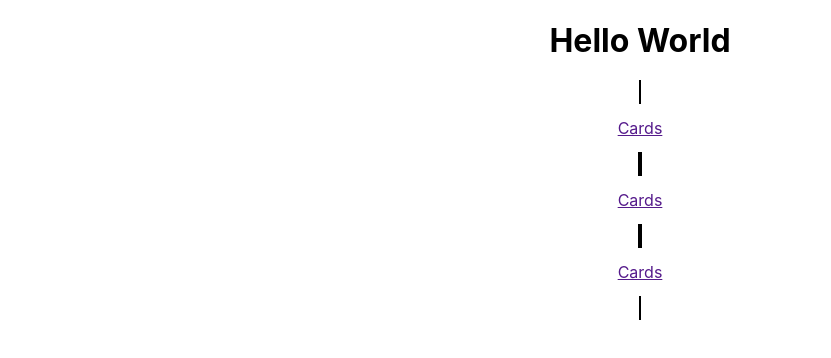
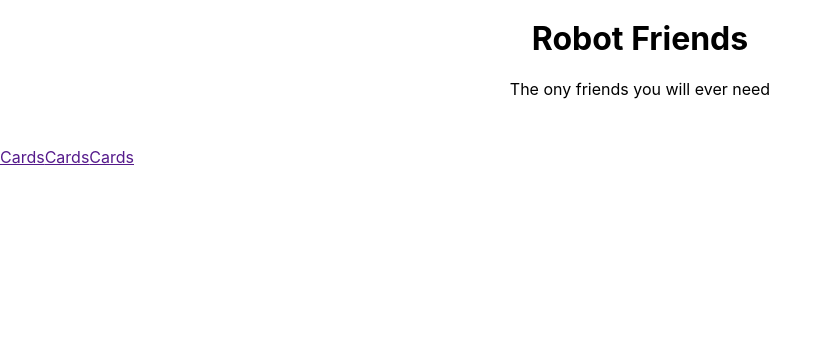
Before and after one commit to Libraprime/roba-friends, a React (Create React App) app: page / in a window 1280 px wide. Shown: the top 358 px of the page, without its empty margins (0-831 px from the left). Built offline with nearby package versions, Linux system fonts and the light colour scheme.

Commit message:
Geting everything ready to proceed in the building of my app

```diff
--- a/package.json
+++ b/package.json
@@ -9,6 +9,7 @@
     "react": "^18.2.0",
     "react-dom": "^18.2.0",
     "react-scripts": "5.0.1",
+    "tachyons": "^4.12.0",
     "web-vitals": "^2.1.4"
   },
   "scripts": {
--- a/src/App.css
+++ b/src/App.css
@@ -1,38 +1,9 @@
-.App {
-  text-align: center;
+.cards {
+  display: flex;
+  flex-wrap: wrap;
 }
 
-.App-logo {
-  height: 40vmin;
-  pointer-events: none;
+card {
+  margin: 2px solid;
+  padding: 5%;
 }
-
-@media (prefers-reduced-motion: no-preference) {
-  .App-logo {
-    animation: App-logo-spin infinite 20s linear;
-  }
-}
-
-.App-header {
-  background-color: #282c34;
-  min-height: 100vh;
-  display: flex;
-  flex-direction: column;
-  align-items: center;
-  justify-content: center;
-  font-size: calc(10px + 2vmin);
-  color: white;
-}
-
-.App-link {
-  color: #61dafb;
-}
-
-@keyframes App-logo-spin {
-  from {
-    transform: rotate(0deg);
-  }
-  to {
-    transform: rotate(360deg);
-  }
-}
--- a/src/App.js
+++ b/src/App.js
@@ -7,9 +7,9 @@ const App = () => {
   return (
     <>
       <Header />
-      <section>
-        <Card />
-        <Card />
+      <section className='cards'>
+        <Card className='card' />
+        <Card className='card' />
         <Card />
       </section>
     </>
--- a/src/Components/Header.js
+++ b/src/Components/Header.js
@@ -1,7 +1,8 @@
 const Header = () => {
     return (
         <div>
-            <h1>Hello World</h1>
+            <h1>Robot Friends</h1>
+            <p>The ony friends you will ever need</p>
         </div>
     )
 }
--- a/src/index.css
+++ b/src/index.css
@@ -12,12 +12,3 @@ code {
   font-family: source-code-pro, Menlo, Monaco, Consolas, 'Courier New',
     monospace;
 }
-
-a {
-  border: solid 2px #000000;
-}
-
-.cards {
-  display: flex;
-  flex-wrap: wrap;
-}
--- a/src/index.js
+++ b/src/index.js
@@ -3,6 +3,7 @@ import ReactDOM from 'react-dom/client';
 import './index.css';
 import App from './App';
 import reportWebVitals from './reportWebVitals';
+import 'tachyons';
 
 const root = ReactDOM.createRoot(document.getElementById('root'));
 root.render(
```
Also changed, not shown: 1 other file (tests, documents, lock files or other folders).
